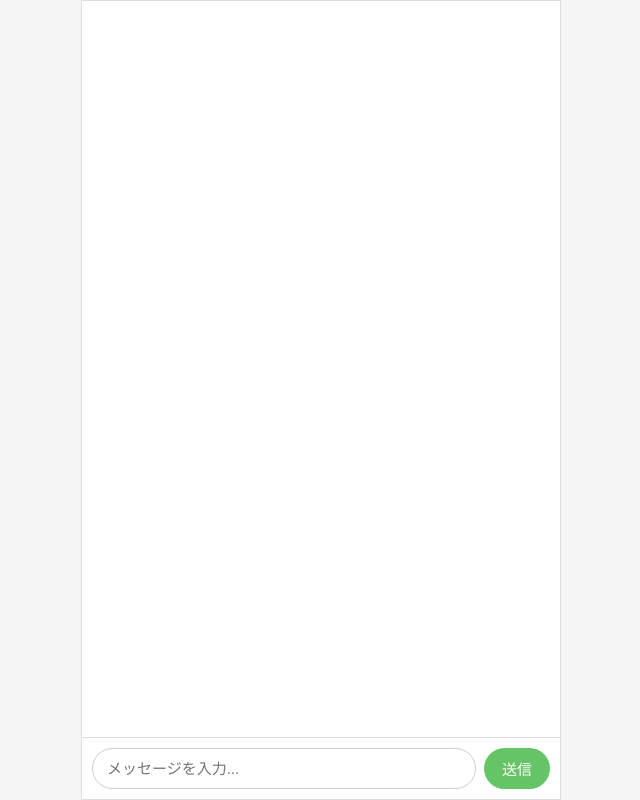
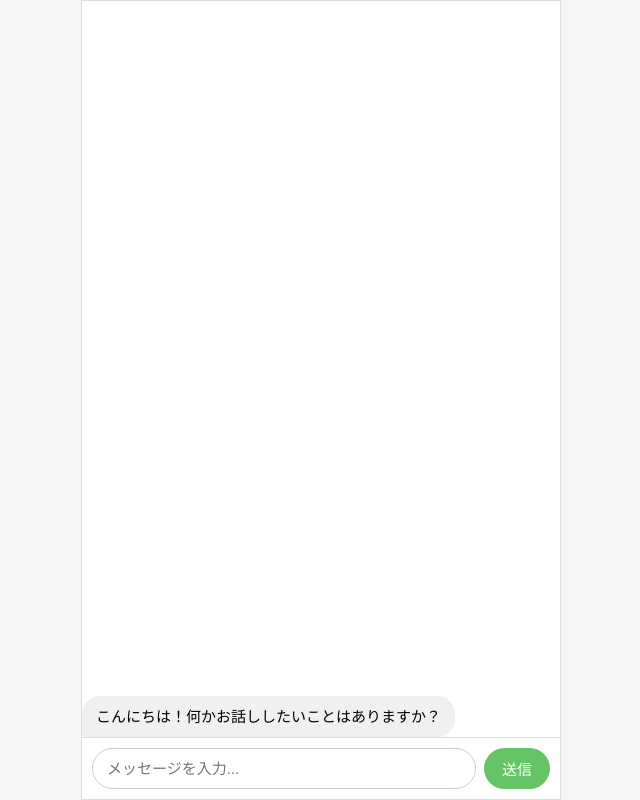
Before and after one commit to jayhi2024/webchatbot, a website: page index.html in a window 1280 px wide. Shown: the whole page, without its empty margins (319-959 px from the left). Drawn offline with Linux system fonts and the light colour scheme.

Commit message:
Update index.html

```diff
--- a/index.html
+++ b/index.html
@@ -9,7 +9,7 @@
 <body>
   <div class="chat-container">
     <div id="chat-box" class="chat-box"></div>
-
+<div class="message bot">こんにちは！何かお話ししたいことはありますか？</div>
     <div class="input-area">
       <input type="text" id="user-input" placeholder="メッセージを入力..." />
       <button onclick="sendMessage()">送信</button>
```
